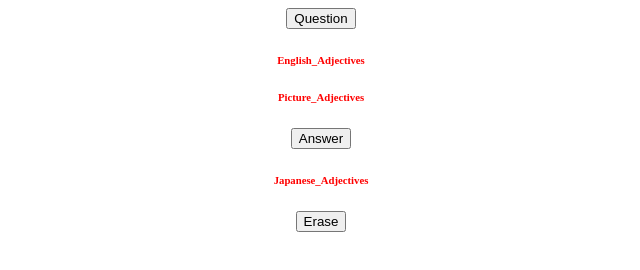
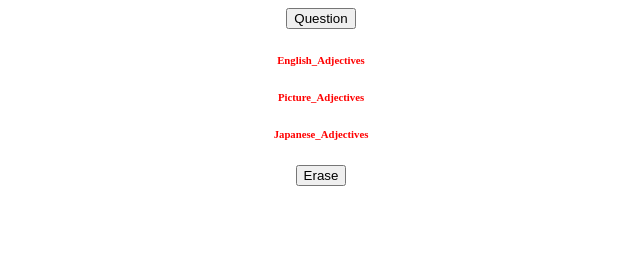
Before and after one commit to Mac-Nishiura/mac-nishiura.github.io, a plain HTML site: page japanese_adjectives.html in a window 1280 px wide. Shown: the whole page, without its empty margins (319-959 px from the left). Drawn offline with Linux system fonts and the light colour scheme.

Commit message:
Update japanese_adjectives.html

```diff
--- a/japanese_adjectives.html
+++ b/japanese_adjectives.html
@@ -9,7 +9,7 @@
     <h6><font color="red">English_Adjectives</font></h6>
     <h6><font color="red">Picture_Adjectives</font></h6>
     <h6> </h6>
-    <button type="button" id="bbttnn">Answer</button>
+
     <h6><font color="red">Japanese_Adjectives</font></h6>
     <h6> </h6>
     <button type="button" id="bbbtttnnn">Erase</button>
```
